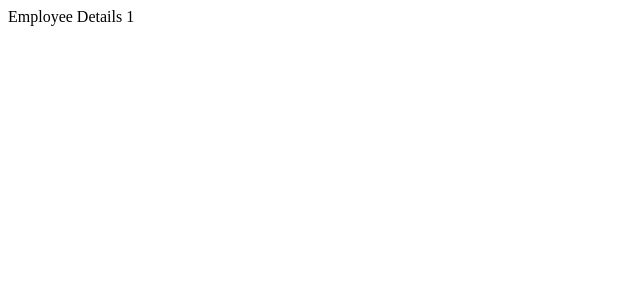
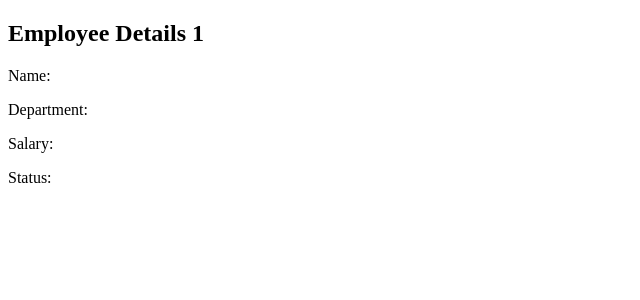
Before and after one commit to shubhampandey17/employee-dashboard, a React (Vite) app: page /employeeDetails/1 in a window 1280 px wide. Shown: the top 300 px of the page, without its empty margins (0-640 px from the left). Built offline with nearby package versions, Linux system fonts and the light colour scheme.

Commit message:
employee card and details.

```diff
--- a/src/pages/EmployeeDetails.jsx
+++ b/src/pages/EmployeeDetails.jsx
@@ -1,13 +1,26 @@
-import React from 'react'
-import { useParams } from 'react-router-dom'
+import React from "react";
+import { useLocation, useParams } from "react-router-dom";
 
 const EmployeeDetails = () => {
-  const {id} = useParams()
+  const { id } = useParams();
+
+  const location = useLocation();
+
+  const employeeData = location.state;
+
   return (
     <div>
-      Employee Details {id}
+      <h2>Employee Details {id}</h2>
+
+      <p>Name: {employeeData?.name}</p>
+
+      <p>Department: {employeeData?.department}</p>
+
+      <p>Salary: {employeeData?.salary}</p>
+
+      <p>Status: {employeeData?.status}</p>
     </div>
-  )
-}
+  );
+};
 
-export default EmployeeDetails
+export default EmployeeDetails;
```
Also changed, not shown: src/components/EmployeeCard.jsx (added, +23 -0 lines).
